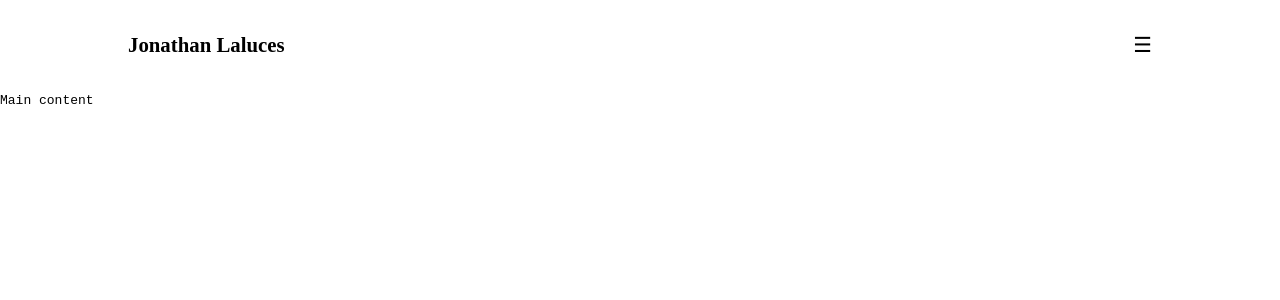
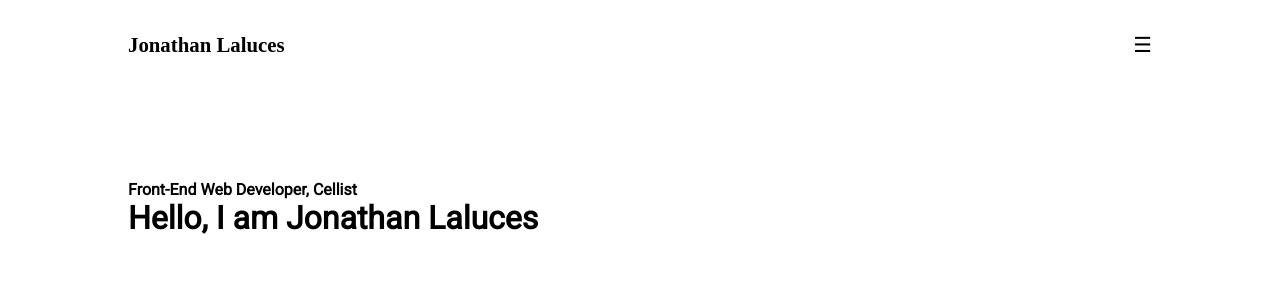
Before and after one commit to jlaluces123/Portfolio-revamp, a React (Create React App) app in the folder client/: page / in a window 1280 px wide. Shown: the top 300 px of the page. Built offline with nearby package versions, Linux system fonts and the light colour scheme; the HTML template or start-up script is replaced by a standard one.

Commit message:
Home Page: Setting up the home page now according to the design

```diff
--- a/client/src/App.js
+++ b/client/src/App.js
@@ -5,6 +5,7 @@ import './App.css';
 // Component Imports
 import { Route } from "react-router-dom";
 import Navigation from "./components/Navigation/index.js";
+import Home from "./components/Home/index.js";
 
 
 class App extends React.Component {
@@ -31,9 +32,7 @@ class App extends React.Component {
         </header>
 
         <main>
-          {/* <h3>&#9776;</h3>
-          <h3>&times;</h3> */}
-          <code>Main content</code>
+          <Home />
         </main>
       </div>
     );
--- /dev/null
+++ b/client/src/components/Home/home.css
@@ -0,0 +1,4 @@
+.home {
+  margin: 0 10%;
+  margin-top: 7%;
+}
--- /dev/null
+++ b/client/src/components/Home/index.js
@@ -0,0 +1,18 @@
+import React from 'react';
+import "./home.css";
+
+const Home = () => {
+  return (
+    <div className="home">
+      <div className="intro">
+        {/* Image goes here */}
+        <div className="intro__text">
+          <h4>Front-End Web Developer, Cellist</h4>
+          <h1>Hello, I am Jonathan Laluces</h1>
+        </div>
+      </div>
+    </div>
+  );
+};
+
+export default Home;
```
